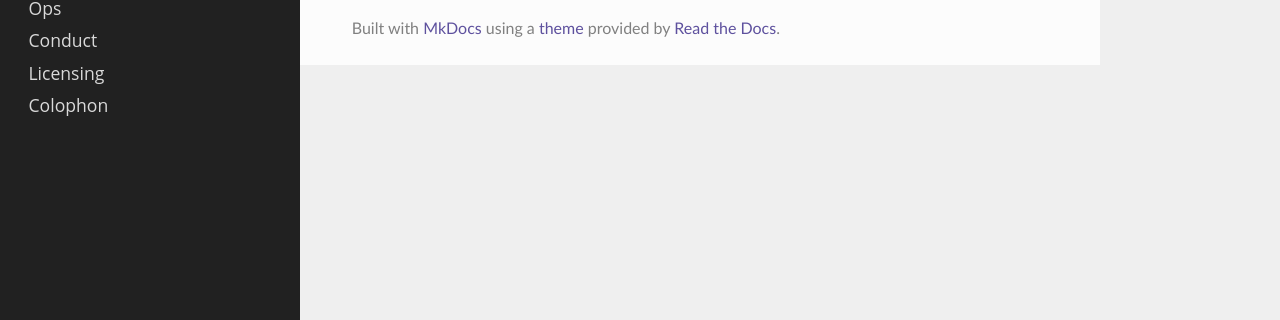
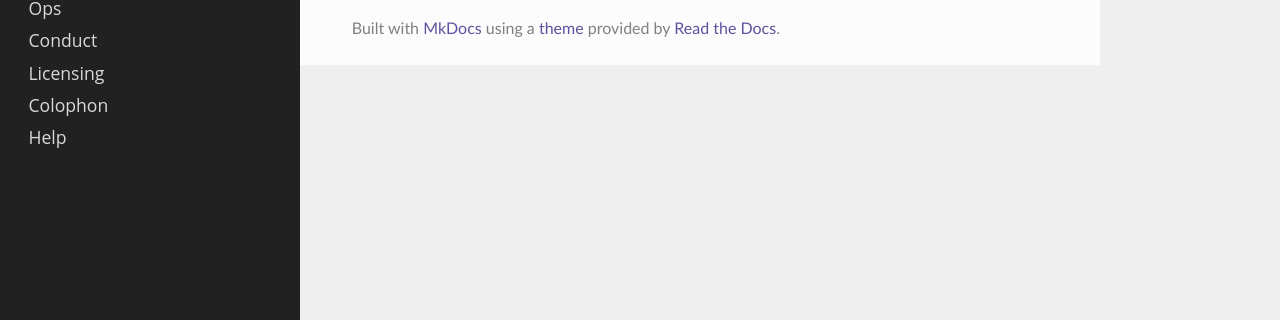
Before and after one commit to civicdmv/handbook, an MkDocs documentation site: the page built from docs/README.md, in a window 1280 px wide. Shown: the part 470-790 px from the top of the page. Built offline with MkDocs 1.6.1, drawn with Linux system fonts in a browser that asks for light colours; nearby versions of some CDN libraries; old or Windows-style settings are respelled for this version of MkDocs.

Commit message:
Update mkdocs.yml

```diff
--- a/mkdocs.yml
+++ b/mkdocs.yml
@@ -27,3 +27,4 @@ pages:
     - Conduct: conduct.md
     - Licensing: licensing.md
     - Colophon: colophon.md
+    - Help: help.md
```
